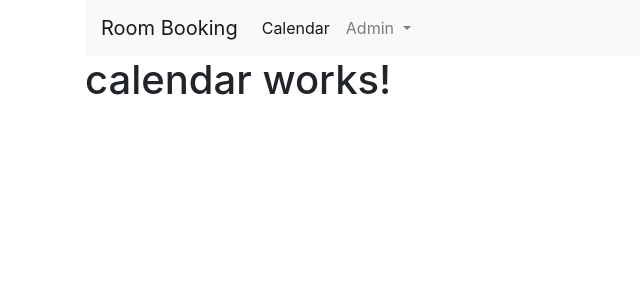
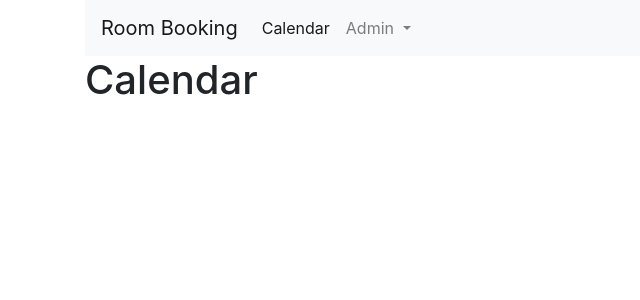
Before and after one commit to Paolo-Man001/RoomBookingSystem, an Angular app: page / in a window 1280 px wide. Shown: the top 300 px of the page, without its empty margins (0-640 px from the left). Built offline with nearby package versions, Linux system fonts and the light colour scheme.

Commit message:
Cleanup code in user-edit hml and ts.

```diff
--- a/src/app/admin/users/user-edit/user-edit.component.ts
+++ b/src/app/admin/users/user-edit/user-edit.component.ts
@@ -58,7 +58,7 @@ export class UserEditComponent implements OnInit {
 
   // checkIfNameIsValid
   checkIfNameIsValid() {
-    if (this.formUser.name) {   // check if there is a name/character
+    if (this.formUser.name != null) {   // check if there is a name/character
       this.nameIsValid = this.formUser.name.trim().length > 0;  // check if name is blank or not
     } else {
       this.nameIsValid = false;
--- a/src/app/app.component.html
+++ b/src/app/app.component.html
@@ -1,6 +1,5 @@
 <div class="container">
   <app-menu></app-menu>
   <router-outlet>
-
   </router-outlet>
 </div>
--- a/src/app/calendar/calendar.component.html
+++ b/src/app/calendar/calendar.component.html
@@ -1 +1 @@
-<h1>calendar works!</h1>
+<h1>Calendar</h1>
--- a/src/app/data.service.ts
+++ b/src/app/data.service.ts
@@ -3,9 +3,7 @@ import {Layout, LayoutCapacity, Room} from "./model/Room";
 import {User} from './model/User';
 import {Observable, of} from "rxjs";
 
-@Injectable({
-  providedIn: 'root'
-})
+@Injectable({providedIn: 'root'})
 export class DataService {
 
   //------ DUMMY Data ::
```
